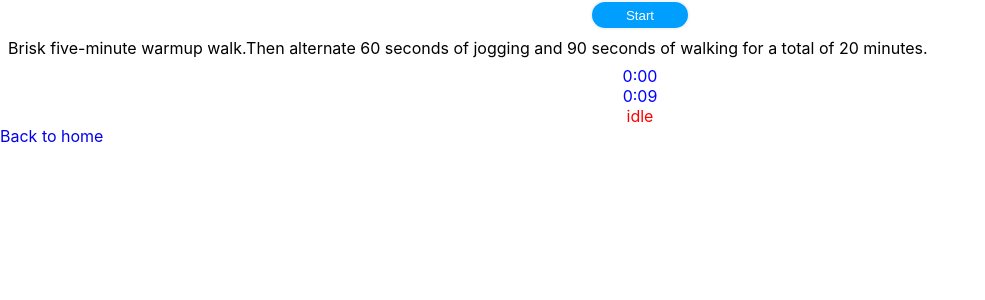
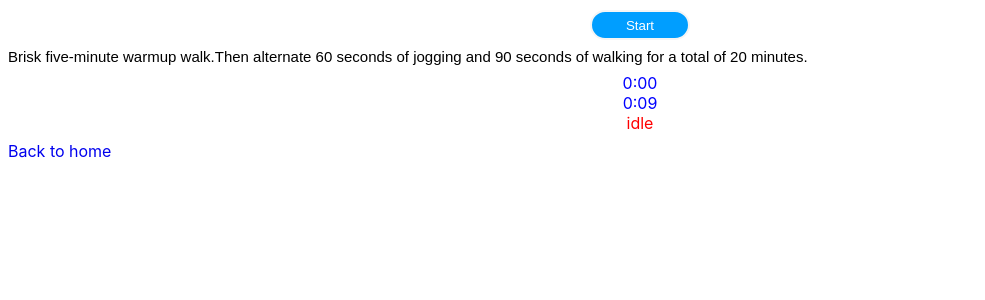
Before and after one commit to KaltrinaDragobuzhda/couch-running, a React (Create React App) app: page /week/1/1 in a window 1280 px wide. Shown: the top 300 px of the page, without its empty margins (0-985 px from the left). Built offline with nearby package versions, Linux system fonts and the light colour scheme.

Commit message:
added style to WeekComponent

```diff
--- a/src/WeekComponent/WeekComponent.css
+++ b/src/WeekComponent/WeekComponent.css
@@ -13,6 +13,7 @@
   cursor: pointer;
   color: white;
   align-self: center;
+  margin-top: 10px;
 }
 
 .counting-seconds{
@@ -27,4 +28,11 @@ color: blue;
 
 .show-human-exercises{
 padding: 8px;
+font-size: 15px;
+font-family: sans-serif;
+word-break: break-word;
 }
+
+.back-to-home{
+  padding: 8px;
+}
--- a/src/WeekComponent/WeekComponent.js
+++ b/src/WeekComponent/WeekComponent.js
@@ -98,7 +98,7 @@ class WeekComponent extends React.Component {
       <div className="counting-seconds">{this.toMins(this.state.totalSeconds)}</div>
       <div className="state-action">{this.state.action}</div>
       <Link className="link-style" style={this.navStyle} to='/'>
-        <div>Back to home</div>
+        <div className="back-to-home">Back to home</div>
       </Link>
     </div>;
   }
```
